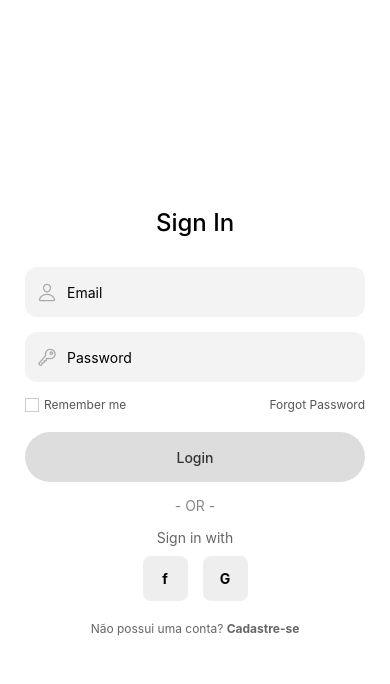
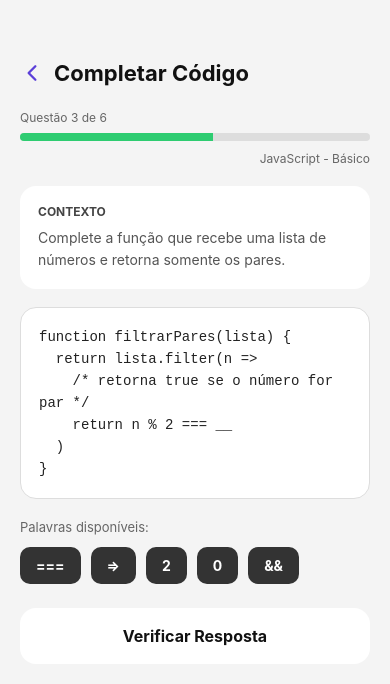
Before and after one commit to BrenoMontenegro/smarthub-mobile, a React Native app in the folder mobile/: screen /CompleteCode in a window 390 px wide. Shown: the top 684 px of the page. Built offline with nearby package versions, Linux system fonts and the light colour scheme.

Commit message:
feat: adding complete code screen to the project

```diff
--- a/mobile/src/app/navigation/AuthStack.tsx
+++ b/mobile/src/app/navigation/AuthStack.tsx
@@ -4,8 +4,9 @@ import SignUpScreen from '../../features/auth/screens/SignUpScreen'
 import SuccessScreen from '../../features/auth/screens/SuccessScreen'
 import { HomeScreen } from '../../features/home/screens/HomeScreen'
 import { QuizScreen } from '../../features/quiz/screens/QuizScreen'
+import { CompleteCodeScreen } from '../../features/code-complete/screens/CompleteCodeScreen'
 import { ProfileScreen } from '../../features/profile/screens/ProfileScreen'
-import { CameraExerciseScreen } from '../../features/exercises/screens/CameraExerciseScreen'
+import { CameraExerciseScreen } from '../../features/camera/screens/CameraExerciseScreen'
 
 const Stack = createNativeStackNavigator()
 
@@ -17,6 +18,7 @@ export default function AuthStack() {
       <Stack.Screen name="Success" component={SuccessScreen} />
       <Stack.Screen name="Home" component={HomeScreen} />
       <Stack.Screen name="Quiz" component={QuizScreen} />
+      <Stack.Screen name="CompleteCode" component={CompleteCodeScreen} />
       <Stack.Screen name="Profile" component={ProfileScreen} />
       <Stack.Screen name="CameraExercises" component={CameraExerciseScreen} />
     </Stack.Navigator>
--- /dev/null
+++ b/mobile/src/features/code-complete/screens/CompleteCodeScreen.tsx
@@ -0,0 +1,153 @@
+import React, { useState } from 'react'
+
+import {
+  View,
+  Text,
+  TouchableOpacity,
+  ScrollView,
+} from 'react-native'
+
+import { Ionicons } from '@expo/vector-icons'
+
+import { styles } from './completeCode.styles'
+
+export function CompleteCodeScreen({
+  navigation,
+}: any) {
+  const [selectedAnswer, setSelectedAnswer] =
+    useState<string | null>(null)
+
+  const [isCorrect, setIsCorrect] =
+    useState<boolean | null>(null)
+
+  const correctAnswer = '0'
+
+  const options = ['===', '=>', '2', '0', '&&']
+
+  function handleCheckAnswer() {
+    if (!selectedAnswer) return
+
+    const correct =
+      selectedAnswer === correctAnswer
+
+    setIsCorrect(correct)
+  }
+
+  return (
+    <ScrollView
+      style={styles.container}
+      showsVerticalScrollIndicator={false}
+    >
+      <View style={styles.header}>
+        <TouchableOpacity
+          onPress={() => navigation.goBack()}
+        >
+          <Ionicons
+            name="chevron-back"
+            size={24}
+            color="#5B3FD8"
+          />
+        </TouchableOpacity>
+
+        <Text style={styles.headerTitle}>
+          Completar Código
+        </Text>
+      </View>
+
+      <Text style={styles.progressText}>
+        Questão 3 de 6
+      </Text>
+
+      <View style={styles.progressBarBackground}>
+        <View style={styles.progressBarFill} />
+      </View>
+
+      <Text style={styles.categoryText}>
+        JavaScript - Básico
+      </Text>
+
+      <View style={styles.card}>
+        <Text style={styles.sectionTitle}>
+          CONTEXTO
+        </Text>
+
+        <Text style={styles.contextText}>
+          Complete a função que recebe uma lista
+          de números e retorna somente os pares.
+        </Text>
+      </View>
+
+      <View style={styles.codeCard}>
+        <Text style={styles.codeText}>
+{`function filtrarPares(lista) {
+  return lista.filter(n =>
+    /* retorna true se o número for par */
+    return n % 2 === __
+  )
+}`}
+        </Text>
+      </View>
+
+      <Text style={styles.availableText}>
+        Palavras disponíveis:
+      </Text>
+
+      <View style={styles.optionsContainer}>
+        {options.map(option => (
+          <TouchableOpacity
+            key={option}
+            style={[
+              styles.optionButton,
+              selectedAnswer === option &&
+                styles.optionSelected,
+            ]}
+            onPress={() =>
+              setSelectedAnswer(option)
+            }
+          >
+            <Text style={styles.optionText}>
+              {option}
+            </Text>
+          </TouchableOpacity>
+        ))}
+      </View>
+
+      {isCorrect !== null && (
+        <View
+          style={
+            isCorrect
+              ? styles.feedbackCorrect
+              : styles.feedbackWrong
+          }
+        >
+          <Text
+            style={
+              isCorrect
+                ? styles.feedbackCorrectTitle
+                : styles.feedbackTitle
+            }
+          >
+            {isCorrect
+              ? '✅ Resposta correta!'
+              : '❌ Quase lá!'}
+          </Text>
+
+          <Text style={styles.feedbackText}>
+            {isCorrect
+              ? 'Muito bem! A expressão correta é n % 2 === 0.'
+              : 'A expressão correta é n % 2 === 0.'}
+          </Text>
+        </View>
+      )}
+
+      <TouchableOpacity
+        style={styles.verifyButton}
+        onPress={handleCheckAnswer}
+      >
+        <Text style={styles.verifyButtonText}>
+          Verificar Resposta
+        </Text>
+      </TouchableOpacity>
+    </ScrollView>
+  )
+}
--- /dev/null
+++ b/mobile/src/features/code-complete/screens/completeCode.styles.ts
@@ -0,0 +1,163 @@
+import { StyleSheet } from 'react-native'
+
+export const styles = StyleSheet.create({
+  container: {
+    flex: 1,
+    backgroundColor: '#F4F4F4',
+    paddingHorizontal: 20,
+    paddingTop: 60,
+  },
+
+  header: {
+    flexDirection: 'row',
+    alignItems: 'center',
+    marginBottom: 24,
+  },
+
+  headerTitle: {
+    fontSize: 22,
+    fontWeight: '700',
+    marginLeft: 10,
+    color: '#111',
+  },
+
+  progressText: {
+    fontSize: 12,
+    color: '#666',
+    marginBottom: 8,
+  },
+
+  progressBarBackground: {
+    width: '100%',
+    height: 8,
+    backgroundColor: '#DDD',
+    borderRadius: 999,
+    overflow: 'hidden',
+    marginBottom: 10,
+  },
+
+  progressBarFill: {
+    width: '55%',
+    height: '100%',
+    backgroundColor: '#2ECC71',
+  },
+
+  categoryText: {
+    fontSize: 12,
+    color: '#666',
+    alignSelf: 'flex-end',
+    marginBottom: 20,
+  },
+
+  card: {
+    backgroundColor: '#FFF',
+    borderRadius: 16,
+    padding: 18,
+    marginBottom: 18,
+  },
+
+  sectionTitle: {
+    fontSize: 12,
+    fontWeight: '700',
+    marginBottom: 8,
+    color: '#444',
+  },
+
+  contextText: {
+    fontSize: 14,
+    color: '#555',
+    lineHeight: 22,
+  },
+
+  codeCard: {
+    backgroundColor: '#FFF',
+    borderRadius: 16,
+    padding: 18,
+    marginBottom: 20,
+    borderWidth: 1,
+    borderColor: '#DDD',
+  },
+
+  codeText: {
+    fontFamily: 'monospace',
+    fontSize: 14,
+    lineHeight: 22,
+    color: '#222',
+  },
+
+  availableText: {
+    fontSize: 13,
+    color: '#666',
+    marginBottom: 12,
+  },
+
+  optionsContainer: {
+    flexDirection: 'row',
+    flexWrap: 'wrap',
+    gap: 10,
+    marginBottom: 24,
+  },
+
+  optionButton: {
+    backgroundColor: '#333',
+    paddingHorizontal: 16,
+    paddingVertical: 10,
+    borderRadius: 10,
+  },
+
+  optionSelected: {
+    backgroundColor: '#5B3FD8',
+  },
+
+  optionText: {
+    color: '#FFF',
+    fontWeight: '700',
+  },
+
+  feedbackWrong: {
+    backgroundColor: '#FDECEC',
+    padding: 18,
+    borderRadius: 16,
+    marginBottom: 24,
+  },
+
+  feedbackTitle: {
+    fontSize: 16,
+    fontWeight: '700',
+    color: '#D63031',
+    marginBottom: 8,
+  },
+
+  feedbackText: {
+    color: '#555',
+    lineHeight: 20,
+  },
+
+  verifyButton: {
+    backgroundColor: '#FFF',
+    paddingVertical: 18,
+    borderRadius: 16,
+    alignItems: 'center',
+    marginBottom: 40,
+  },
+
+  verifyButtonText: {
+    fontSize: 16,
+    fontWeight: '700',
+    color: '#111',
+  },
+
+  feedbackCorrect: {
+    backgroundColor: '#E8F8EC',
+    padding: 18,
+    borderRadius: 16,
+    marginBottom: 24,
+  },
+
+  feedbackCorrectTitle: {
+    fontSize: 16,
+    fontWeight: '700',
+    color: '#27AE60',
+    marginBottom: 8,
+  },
+})
--- a/mobile/src/features/home/screens/HomeScreen.tsx
+++ b/mobile/src/features/home/screens/HomeScreen.tsx
@@ -107,11 +107,15 @@ export function HomeScreen({ navigation }: any) {
                 difficulty={item.difficulty}
                 icon={item.icon}
                 color={item.color}
-                onPress={() =>
-                  navigation.navigate('Quiz', {
-                    challenge: item,
-                  })
-                }
+                onPress={() => {
+                  if (item.title === 'Complete código') {
+                    navigation.navigate('CompleteCode')
+                  } else {
+                    navigation.navigate('Quiz', {
+                      challenge: item,
+                    })
+                  }
+                }}
               />
             </View>
           )}
```
Also changed, not shown: mobile/src/features/camera/screens/CameraExerciseScreen.tsx (renamed from mobile/src/features/exercises/screens/CameraExerciseScreen.tsx), mobile/src/features/camera/screens/camera.styles.ts (renamed from mobile/src/features/exercises/screens/camera.styles.ts).
